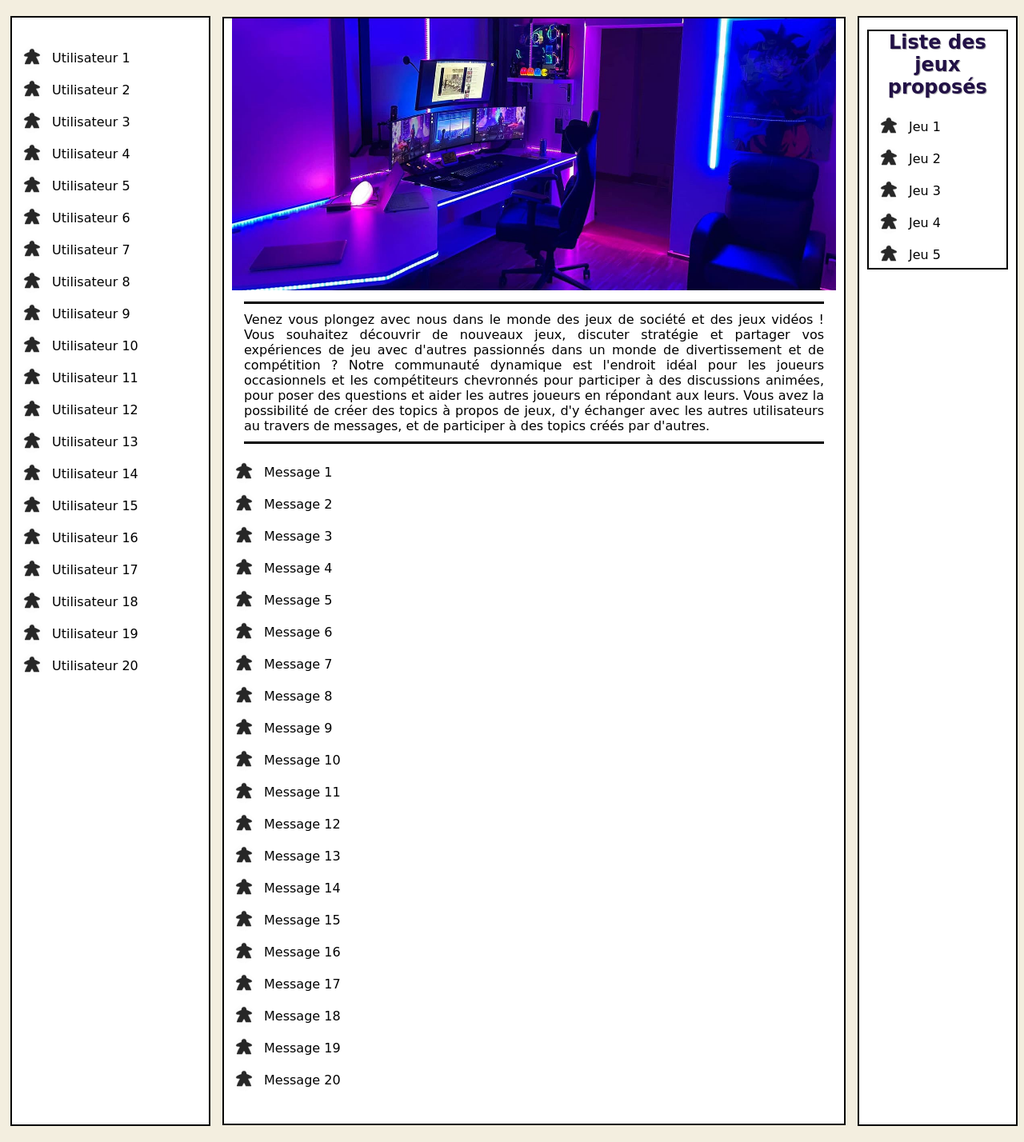
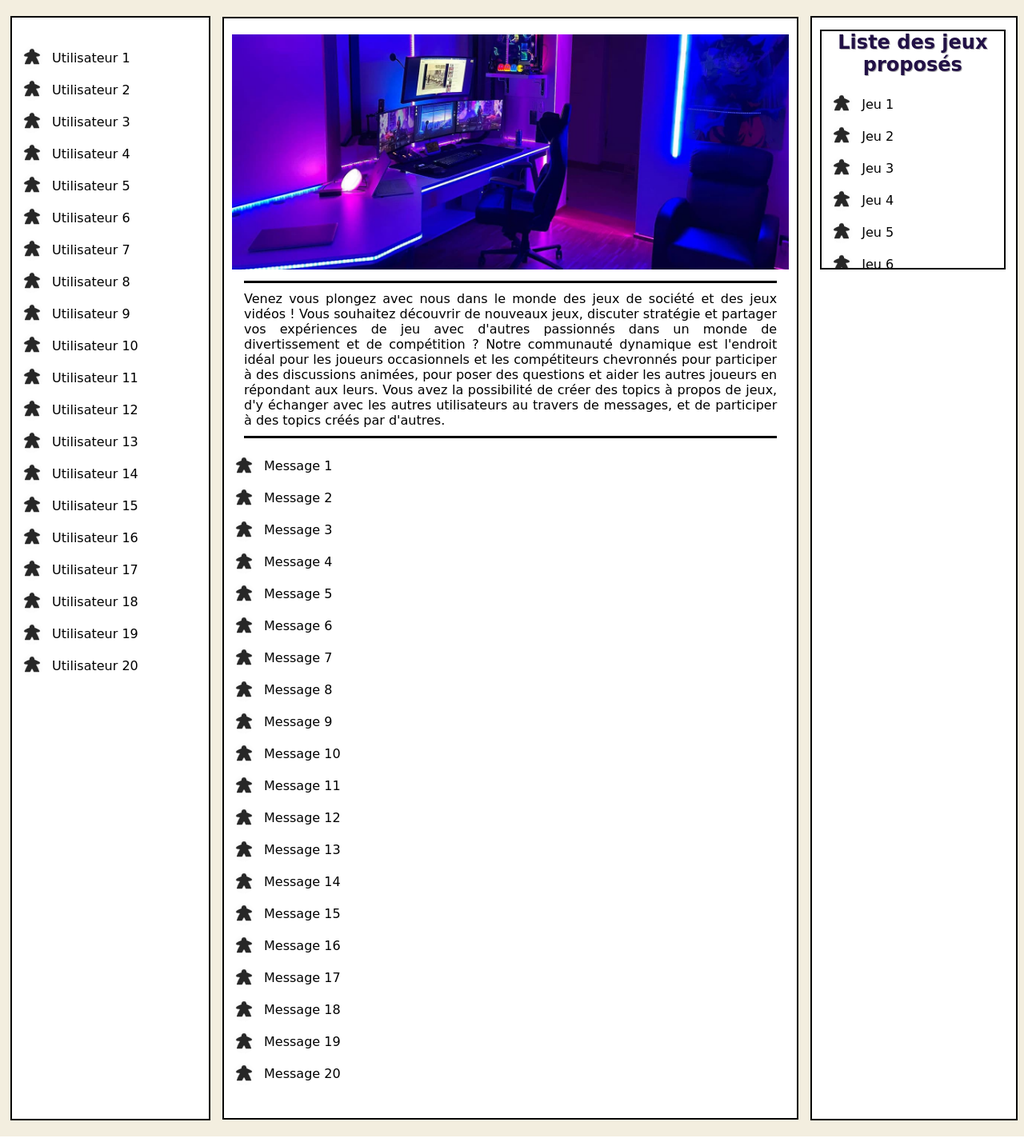
Before and after one commit to Seluj/WE4A-Project, a PHP site: page /index.php?site=0 in a window 1280 px wide. Shown: the part 80-1508 px from the top of the page at 80% size. Run offline with PHP 8.4, Linux system fonts and the light colour scheme; data that the repository does not hold is empty; a stand-in replaces the project's code that opens the database connection.

Commit message:
Modifications mineures

```diff
--- a/PageParts/header.php
+++ b/PageParts/header.php
@@ -28,7 +28,13 @@ if (isset($_SESSION['id'])) {
     }
 }
 
-$site = $_GET['site'] ?? -1;
+//$site = $_GET['site'] ?? -1;
+if (isset($_GET['site'])) {
+    $site = $_GET['site'];
+} else {
+    $site = -1;
+}
+
 switch ($site) {
     case -1:
         break;
--- a/PageParts/variables.php
+++ b/PageParts/variables.php
@@ -1,6 +1,6 @@
 <?php
 $nomsite = "Dice & Pixels";
-$headLink = "http://chris.ferlin.fr:90/Projet/";
+$headLink = "http://chris.ferlin.fr:6969/Projet/";
 $imagePathLink = $headLink."data/users/images/";
 $imagePath = "./data/users/images/";
 $littleImagePathLink = $headLink."images/";
--- a/Styles/style.css
+++ b/Styles/style.css
@@ -100,16 +100,15 @@ input[type="checkbox"]{
 
 #utilisateurs {
 	position:relative;
-	left: 0;
 	min-width: 250px;
-	width: 260px;
+	width: 300px;
 }
 
 .central {
 	text-align: center;
 	position:relative;
 	min-width: 500px;
-	width: 10000px;
+	width: 100%;
 	margin: 6px 10px;
 	padding: 20px 10px;
 }
@@ -194,8 +193,8 @@ input[type="checkbox"]{
 
 #jeux{
 	margin-right: 0;
-	min-width: 200px;
-	width: 320px;
+	min-width: 250px;
+	width: 450px;
 }
 
 #profil {
@@ -307,6 +306,11 @@ input[type="checkbox"]{
 	border-bottom: solid black 3px;
 }
 
+#deroulant {
+	max-height: 600px;
+	overflow: auto;
+}
+
 * {
 	box-sizing: border-box;
 }
--- a/index.php
+++ b/index.php
@@ -149,8 +149,8 @@ if (isset($_GET['jeu'])) {
             <?php if($type!="default"){
                 include('./PageParts/presentation.php');
             }else{?>
-
-                <img id="image_titre" src="./images/fond_titre.jpg" alt="avatar">
+                <div id="deroulant">
+                    <img id="image_titre" src="./images/fond_titre.jpg" alt="Bienvenue">
 
                     <p id="texte_presentation">Venez vous plongez avec nous dans le monde des jeux de société et des jeux vidéos ! Vous souhaitez découvrir de
                         nouveaux jeux, discuter stratégie et partager vos expériences de jeu avec d'autres passionnés dans un monde de
@@ -159,12 +159,14 @@ if (isset($_GET['jeu'])) {
                         autres joueurs en répondant aux leurs.
                         Vous avez la possibilité de créer des topics à propos de jeux, d'y échanger avec les autres utilisateurs
                         au travers de messages, et de participer à des topics créés par d'autres. </p>
+                </div>
             <?php } ?>
 
 
             <ul>
                 <?php boucle("Message", 20) ?>
             </ul>
+
         </div>
 
         <?php include('./PageParts/games.php')?>
```
Lines whose indentation alone changed are shown as unchanged.
